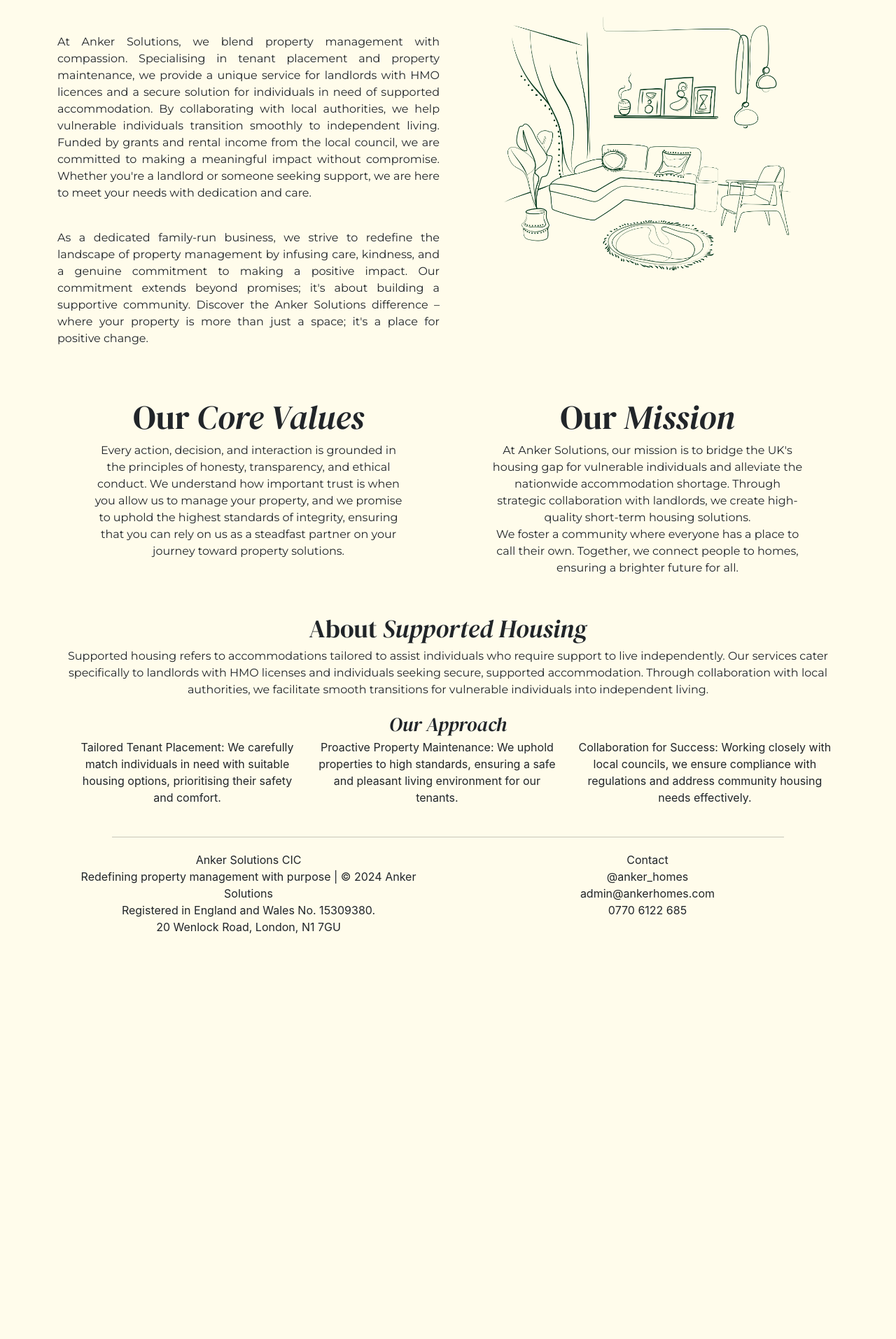
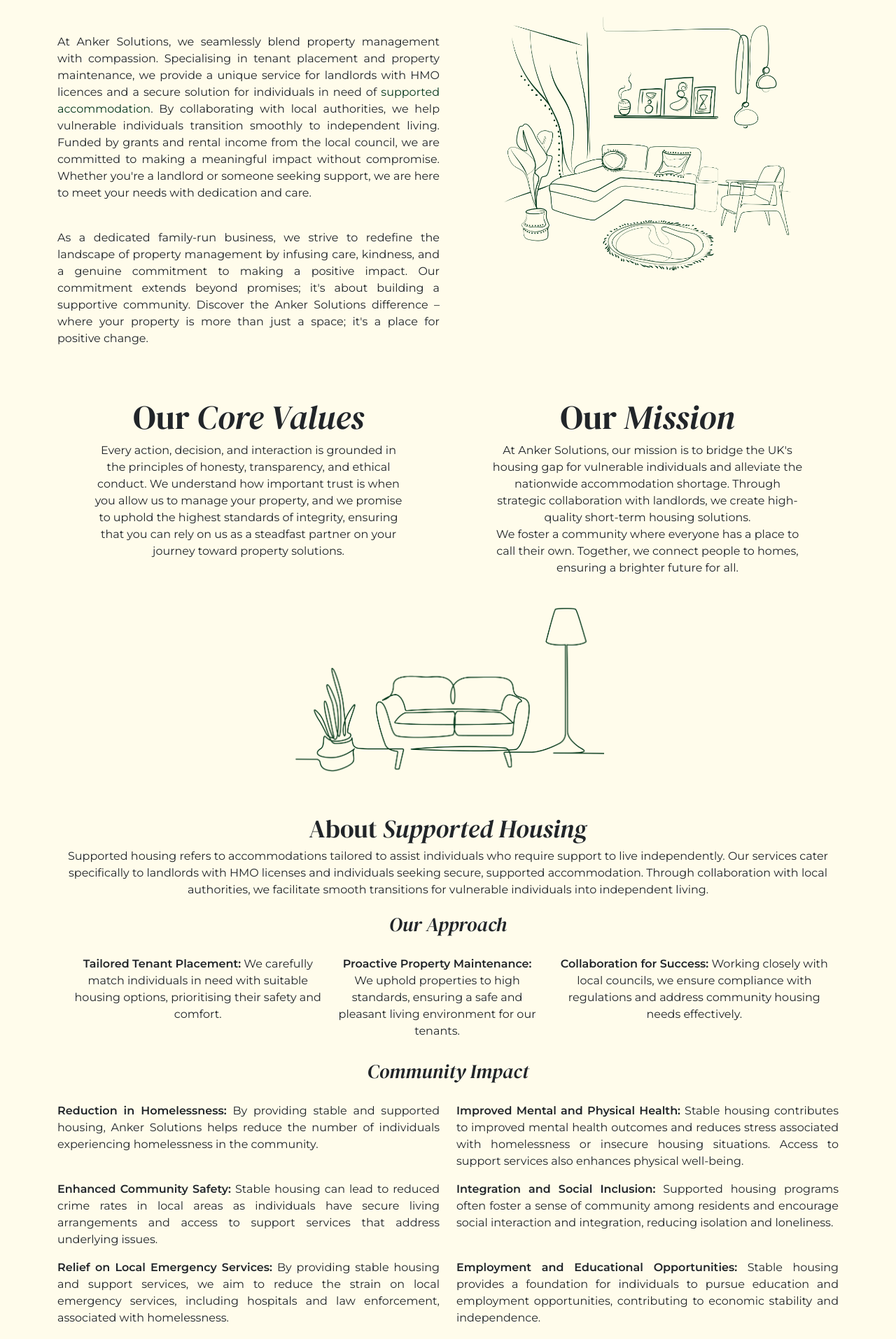
Before and after one commit to samia-ctrl/anker-homes-react, a React (Create React App) app: page /about in a window 1280 px wide. Shown: the part 206-2120 px from the top of the page at 70% size. Before the commit the page ends 1543 px from the top, so only its background shows below. Built offline with nearby package versions, Linux system fonts and the light colour scheme.

Commit message:
updated about page content

```diff
--- a/src/About.css
+++ b/src/About.css
@@ -28,6 +28,22 @@ p {
   margin: 0px 50px;
 }
 
+.our-approach {
+    font-family: "Montserrat", sans-serif;
+}
+
 .abouts-page {
   max-width: 75%;
 }
+
+.about-break {
+  margin-top: 40px;
+  max-width: 40%;
+}
+
+.as {
+  border: 2px solid #07391e;
+  border-radius: 20px;
+  padding: 10px;
+  margin: 10px;
+}
--- a/src/pages/About.js
+++ b/src/pages/About.js
@@ -3,6 +3,7 @@ import "../About.css";
 import "../Pages.css";
 import Footer from "../components/Footer";
 import about from "./images/abouts-page.png";
+import aboutBreak from "./images/about-break.png";
 
 export default function About() {
   return (
@@ -15,16 +16,20 @@ export default function About() {
         <div className="row">
           <div className="col-md-6 mt-4">
             <p className="about-paragraph">
-              At Anker Solutions, we blend property management with compassion.
-              Specialising in tenant placement and property maintenance, we
-              provide a unique service for landlords with HMO licences and a
-              secure solution for individuals in need of supported
-              accommodation. By collaborating with local authorities, we help
-              vulnerable individuals transition smoothly to independent living.
-              Funded by grants and rental income from the local council, we are
-              committed to making a meaningful impact without compromise.
-              Whether you're a landlord or someone seeking support, we are here
-              to meet your needs with dedication and care.
+              At Anker Solutions, we seamlessly blend property management with
+              compassion. Specialising in tenant placement and property
+              maintenance, we provide a unique service for landlords with HMO
+              licences and a secure solution for individuals in need of{" "}
+              <a className="link-opacity-100-hover" href="#about-sh">
+                {" "}
+                supported accommodation
+              </a>
+              . By collaborating with local authorities, we help vulnerable
+              individuals transition smoothly to independent living. Funded by
+              grants and rental income from the local council, we are committed
+              to making a meaningful impact without compromise. Whether you're a
+              landlord or someone seeking support, we are here to meet your
+              needs with dedication and care.
             </p>
             <br />
             <p className="about-paragraph">
@@ -73,10 +78,17 @@ export default function About() {
             </p>
           </div>
         </div>
-        <div className="heading supported-heading mt-5">
+        <div>
+          <img
+            src={aboutBreak}
+            alt="about"
+            className="img-fluid abouts-page about-break"
+          />
+        </div>
+        <div className="heading supported-heading mt-5" id="about-sh">
           About <em>Supported Housing</em>
         </div>
-        <p>
+        <p className="our-approach">
           Supported housing refers to accommodations tailored to assist
           individuals who require support to live independently. Our services
           cater specifically to landlords with HMO licenses and individuals
@@ -87,23 +99,70 @@ export default function About() {
         <div className=" heading SH-definition">
           <em>Our Approach</em>
         </div>
-        <ul>
+        <br />
+        <div>
+          <ul className="our-approach">
             <li>
-            Tailored Tenant Placement: We carefully match individuals in need
-            with suitable housing options, prioritising their safety and
-            comfort.
+              <strong>Tailored Tenant Placement:</strong> We carefully match
+              individuals in need with suitable housing options, prioritising
+              their safety and comfort.
             </li>
             <li>
-            Proactive Property Maintenance: We uphold properties to high
-            standards, ensuring a safe and pleasant living environment for our
-            tenants.
+              <strong>Proactive Property Maintenance:</strong>{" "}
+              <div>
+                We uphold properties to high standards, ensuring a safe and
+                pleasant living environment for our tenants.
+              </div>
             </li>
             <li>
-            Collaboration for Success: Working closely with local councils, we
-            ensure compliance with regulations and address community housing
-            needs effectively.
+              <strong>Collaboration for Success:</strong> Working closely with
+              local councils, we ensure compliance with regulations and address
+              community housing needs effectively.
             </li>
           </ul>
+        </div>
+        <br />
+        <div className=" heading SH-definition">
+          <em>Community Impact</em>{" "}
+        </div>
+        <br />
+        <div className="row">
+          <p className=" col-md-6 about-paragraph">
+            <strong>Reduction in Homelessness:</strong> By providing stable and
+            supported housing, Anker Solutions helps reduce the number of
+            individuals experiencing homelessness in the community.
+          </p>
+          <p className="col-md-6 about-paragraph">
+            <strong>Improved Mental and Physical Health:</strong> Stable housing
+            contributes to improved mental health outcomes and reduces stress
+            associated with homelessness or insecure housing situations. Access
+            to support services also enhances physical well-being.
+          </p>
+          <p className=" col-md-6 about-paragraph">
+            <strong>Enhanced Community Safety:</strong> Stable housing can lead
+            to reduced crime rates in local areas as individuals have secure
+            living arrangements and access to support services that address
+            underlying issues.
+          </p>
+          <p className="col-md-6 about-paragraph">
+            <strong>Integration and Social Inclusion:</strong> Supported housing
+            programs often foster a sense of community among residents and
+            encourage social interaction and integration, reducing isolation and
+            loneliness.
+          </p>
+          <p className="col-md-6 about-paragraph">
+            <strong>Relief on Local Emergency Services:</strong> By providing
+            stable housing and support services, we aim to reduce the strain on
+            local emergency services, including hospitals and law enforcement,
+            associated with homelessness.
+          </p>
+          <p className="col-md-6 about-paragraph">
+            <strong>Employment and Educational Opportunities:</strong> Stable
+            housing provides a foundation for individuals to pursue education
+            and employment opportunities, contributing to economic stability and
+            independence.
+          </p>
+        </div>
       </div>
       <Footer />
     </div>
```
Also changed, not shown: src/pages/images/about-break.png (added). Lines whose indentation alone changed are shown as unchanged.
